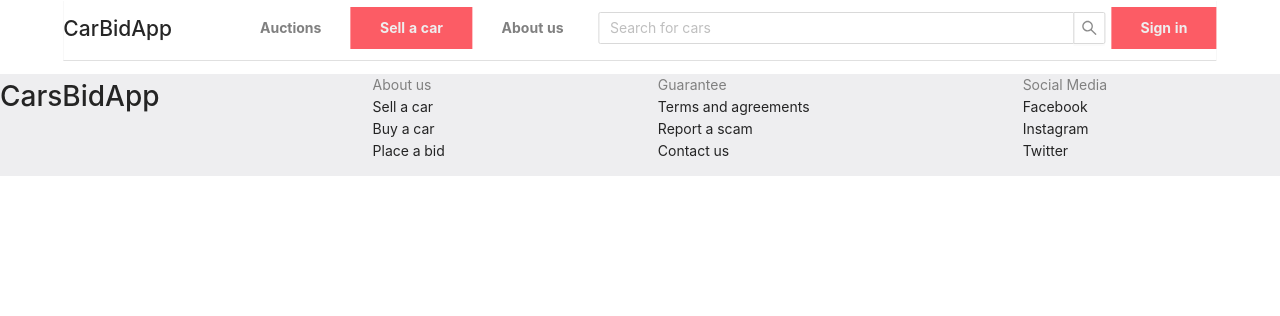
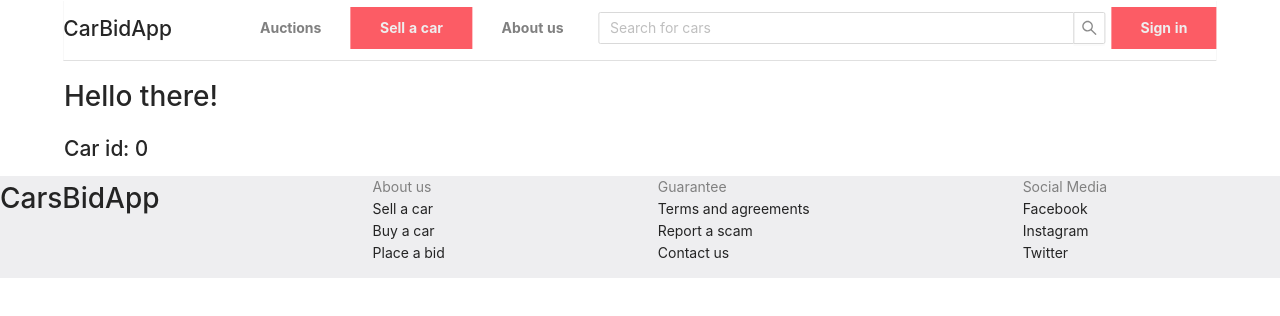
Before and after one commit to Petiazediter/CarAppRewrite, a React (Create React App) app in the folder car-app-frontend/: page /car/0 in a window 1280 px wide. Shown: the top 316 px of the page. Built offline with nearby package versions, Linux system fonts and the light colour scheme.

Commit message:
Get parameter as props in CarPage component.

```diff
--- a/car-app-frontend/src/App.tsx
+++ b/car-app-frontend/src/App.tsx
@@ -6,6 +6,7 @@ import { Auctions } from './components/auctions-page/Auctions';
 import { Footer } from './components/footer/Footer';
 import { DatabaseProvider } from './context/DatabaseContext';
 import {navbarHeight} from "./components/shared/navbar-component/Navbar.styled";
+import {CarPage} from "./components/car-page/CarPage";
 
 const ContentLayout = styled.div`
   width:90%;
@@ -32,6 +33,7 @@ function App() {
               <About/>
             </Route>
             <Navbar/>
+            <Route path="/car/:carId" component={CarPage} />
         </ContentLayout>
         <Footer/>
       </BrowserRouter>
--- a/car-app-frontend/src/components/car-page/CarPage.tsx
+++ b/car-app-frontend/src/components/car-page/CarPage.tsx
@@ -1,15 +1,21 @@
 import React from 'react';
+import { RouteComponentProps } from 'react-router';
 
-export class CarPage extends React.Component{
+interface IUrlProps {
+    carId: string | undefined;
+}
+interface IState {
+    carId : string;
+}
 
-    constructor(props: {carId: number}) {
-        super(props);
-        this.state = {
-            carId: props.carId
-        }
-    }
+export class CarPage extends React.Component<RouteComponentProps<IUrlProps>,IState>{
 
-    componentDidUpdate(prevProps: Readonly<{carId: number}>, prevState: Readonly<{}>, snapshot?: any) {
-
+    render(){
+        return (
+            <div>
+                <h1>Hello there!</h1>
+                <h2>Car id: {this.props.match.params.carId}</h2>
+            </div>
+        )
     }
 }
```
